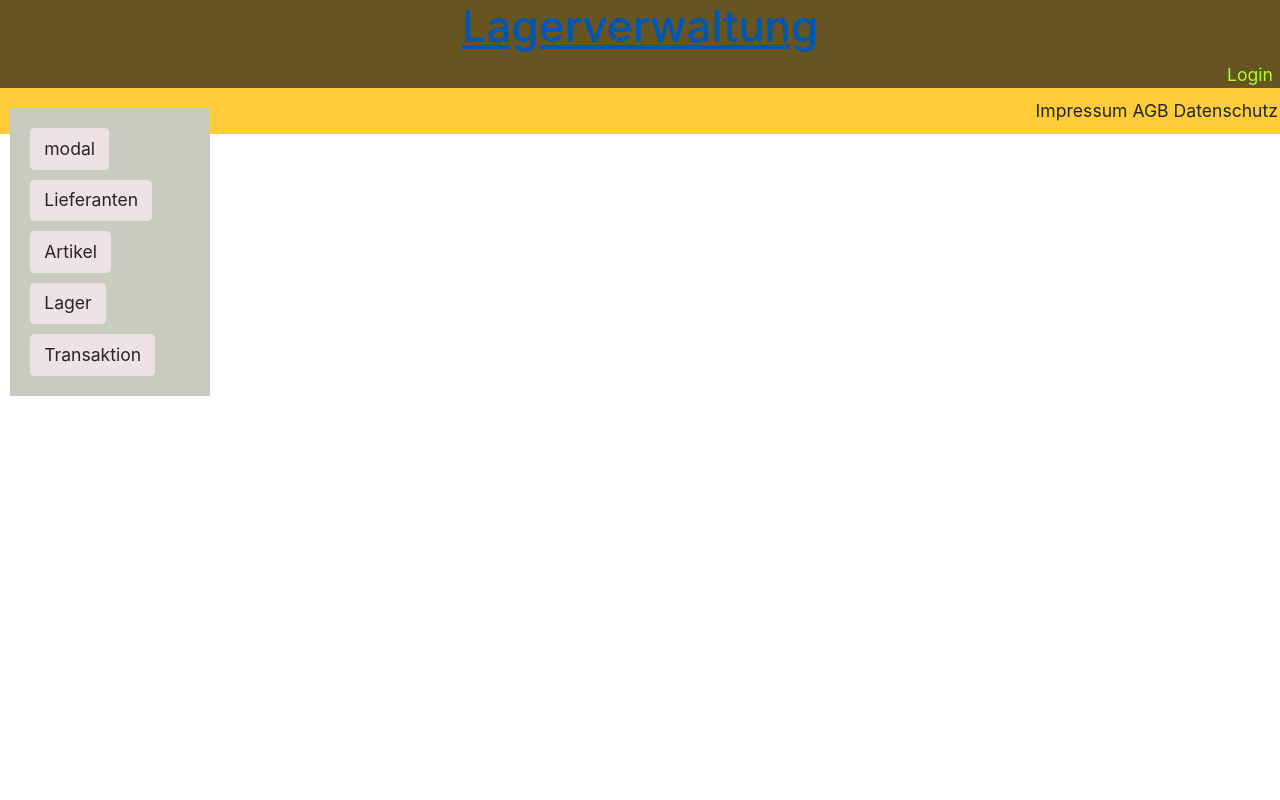
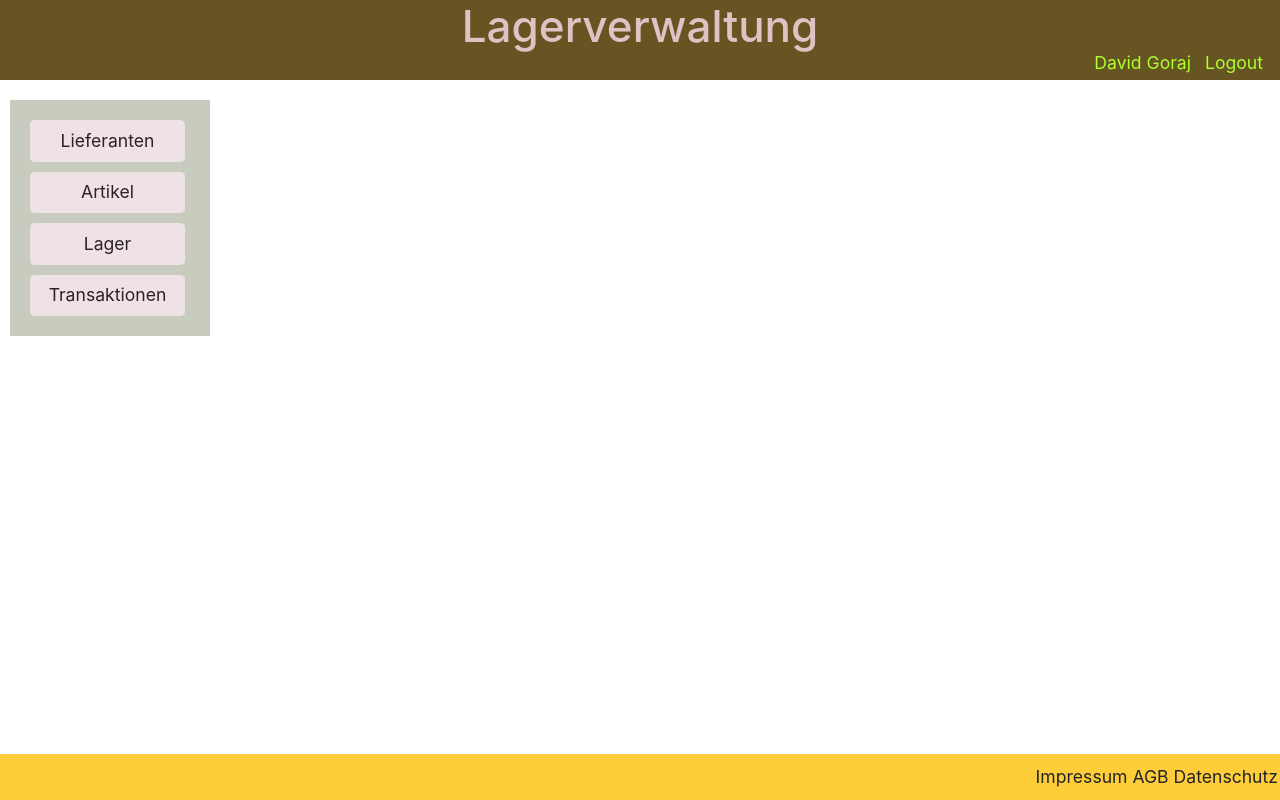
Before and after one commit to Wollhaar/LagerVerwaltung, a PHP site: page / in a window 1280 px wide. Run offline with PHP 8.4, Linux system fonts and the light colour scheme; style sheets or scripts are compiled from the project's sources; some libraries are stand-ins or nearby versions.

Commit message:
0.0.5 added table(DataTable) to project, modified user-logged-in-view and modal

```diff
--- a/index.html
+++ b/index.html
@@ -6,69 +6,73 @@
 
     <!-- CSS - libraries  -->
     <link rel="stylesheet" type="text/css" href="pub/lib/bootstrap-5.0.0-beta3-dist/css/bootstrap.min.css" />
+    <link rel="stylesheet" type="text/css" href="pub/lib/DataTables/datatables.min.css" />
     <!-- CSS - implements  -->
     <link rel="stylesheet" type="text/css" href="pub/css/less/styles.css" />
 
     <!-- JavaScript - libraries  -->
     <script src="pub/lib/jQuery/jquery-3.6.0.min.js" ></script>
     <script src="pub/lib/bootstrap-5.0.0-beta3-dist/js/bootstrap.min.js.map"></script>
+    <script src="pub/lib/DataTables/datatables.min.js" ></script>
     <!-- JavaScript - implements  -->
 </head>
 <body>
 <header>
-    <a href="/{default}" id="header-link"><h1>Lagerverwaltung</h1></a>
+    <a href="/{default}" id="header-link" class="page-style"><h1>Lagerverwaltung</h1></a>
     <ul id="header_menu">
-        <li><a href="/login">Login</a></li>
+        <li><a id="user-field" class="page-style" href="#"></a></li>
+        <li><a id="login-link" class="page-style" href="/login">Login</a></li>
     </ul>
 </header>
 <aside>
-    <div id="side-menu">
-        <button type="button" class="btn btn-primary" data-toggle="modal" data-target="#exampleModal">
-            modal
-        </button>
-        <button type="button" class="btn btn-primary">
+    <div id="side-menu" class="d-none">
+        <div class="main-buttons">
+            <button type="button" class="btn btn-primary" value="lieferanten">
                 Lieferanten
             </button>
-        <button type="button" class="btn btn-primary">
+            <button type="button" class="btn btn-primary" value="artikel">
                 Artikel
             </button>
-        <button type="button" class="btn btn-primary">
+            <button type="button" class="btn btn-primary" value="lager">
                 Lager
             </button>
-        <button type="button" class="btn btn-primary">
-            Transaktion
+            <button type="button" class="btn btn-primary" value="transaktionen">
+                Transaktionen
             </button>
         </div>
+    </div>
 </aside>
-<div id="body" class="container col-12"></div>
+<div id="body" class="container col-12">
+    <div class="table-default">
+        <h5 class="table-header"></h5>
+        <table id="data-table" class="display" width="100%"></table>
+    </div>
+</div>
 
 <script type="text/javascript" src="pub/js/main.js"></script>
+<script type="text/javascript" src="pub/js/Request.js"></script>
+
 <footer>
     Impressum AGB Datenschutz
 </footer>
-
-<div class="table-default">
-    <h5 class="table-header"></h5>
-    <table>
+<!--<table>
     <thead><th>Name</th><th>Adresse</th><th>Datum</th><th>Absender</th><th>Empfänger</th><th>Aktion</th></thead>
     <tbody class="table-results"></tbody>
-    </table>
-</div>
+</table>-->
 
 <!-- modal - copy of https://getbootstrap.com/docs/4.0/components/modal/ -->
-<div class="modal" id="exampleModal" tabindex="-1" role="dialog">
+<div class="modal" tabindex="-1" role="dialog">
     <div class="modal-dialog" role="document">
         <div class="modal-content">
             <div class="modal-header">
-                <h5 class="modal-title">Modal title</h5>
-                <button type="button" class="close" data-dismiss="modal" aria-label="Close">
-                    <span aria-hidden="true">&times;</span>
+                <h5 class="modal-title"></h5>
+                <button type="button" class="btn-close" data-dismiss="modal" aria-label="Close">
                 </button>
             </div>
             <div class="modal-body"></div>
             <div class="modal-footer">
                 <button type="button" class="btn btn-primary">Speichern</button>
-                <button type="button" class="btn btn-secondary" data-dismiss="modal">Schließen</button>
+                <button type="button" class="btn btn-secondary close" data-dismiss="modal">Schließen</button>
             </div>
         </div>
     </div>
--- a/pub/css/less/styles.less
+++ b/pub/css/less/styles.less
@@ -1,5 +1,5 @@
 @first_theme: #652;
-@2nd_theme: #878;
+@2nd_theme: #BAB;
 
 html {font-size: 1.1rem}
 * {margin: 0; padding: 0}
@@ -17,20 +17,19 @@ html {font-size: 1.1rem}
   display: inline-block;
 }
 
-a {
+a.page-style {
   text-decoration: none;
   color: greenyellow;
+
+  :hover {
+    color: #dfc2c4;
+    text-decoration: none;
   }
-button {
-  background-color: @first_theme;
-  color: greenyellow;
-
-
 }
 
 header {
   width: 100%;
-  min-height: 30px;
+  height: 80px;
   background-color: @first_theme;
 
   h1 {
@@ -38,8 +37,11 @@ header {
   }
 
   ul {
-    display: inline;
+    display: flex;
     text-align: right;
+    position: absolute;
+    top: 50px;
+    right: 10px;
 
     li {
       list-style-type: none;
@@ -62,12 +64,17 @@ aside {
     padding: 10px 20px;
     background-color: #c8ccbe;
 
+    .main-buttons {
+      width: 155px;
+
       button {
+        width: 100%;
         display: block;
         margin: 10px 0;
         background-color: #efe2e4;
         border-color: #efe2e4;
         color: #2c2128;
+      }
     }
   }
 }
@@ -80,16 +87,17 @@ aside {
 }
 
 footer {
+  width: 100%;
   padding: 10px 2px;
-  //position: fixed;
-  //bottom: 0;
+  position: fixed;
+  bottom: 0;
 
   background-color: #ffcd39;
   text-align: right;
 }
 
 .table-default {
-  display: none;
+  //display: none;
 
   .table-header {
   }
--- a/pub/js/main.js
+++ b/pub/js/main.js
@@ -1,8 +1,41 @@
-global_data = null;
-default_page = 'home';
+let global_data = null;
+let default_page = 'home';
 
 function init() {
+    global_data = {user: {authenticated: true, first_name: 'David', last_name: 'Goraj'}}; // Test
+
     default_link();
+    // check_session();
+    check_user();
+}
+
+function check_session()
+{
+    const request = new Request('session', 'get', 'check', {});
+    request.send();
+    global_data = request.get();
+}
+
+function check_user()
+{
+    let user = global_data.user;
+    if (user.authenticated) {
+        user_settings(user);
+    }
+}
+
+function user_settings(user)
+{
+    let user_element = $("#user-field");
+    $(user_element).text(user.first_name + ' ' + user.last_name);
+    $(user_element).removeClass('d-none');
+
+    let login = $("#login-link");
+    $(login).text('Logout');
+    $(login).attr('href', '/logout');
+
+    let side_menu = $("#side-menu");
+    $(side_menu).removeClass('d-none')
 }
 
 function create(name) {
@@ -37,7 +70,7 @@ function build_button(value) {
     $(btn).text(value);
     $(btn).attr('type', 'button');
     $(btn).attr('onclick', 'open_record(' +
-        '$(this).closest("tr").children("input[type=hidden]"), ' +
+        '$(this).closest("tr").find("input[type=hidden]"), ' +
         '$(this).closest("table").find("th"), ' +
         '$(this).closest(".table-results").find("input[name=table]")' +
         ')');
@@ -46,13 +79,13 @@ function build_button(value) {
     return btn;
 }
 
-function put_into_table(header, content) {
+function put_into_table(attr, content) {
     let table = $(".table-default").clone();
-    let class_name = 'table-' + header;
+    let class_name = 'table-' + attr.value;
 
     $(table).removeClass("table-default");
     $(table).addClass(class_name);
-    $(table).find(".table-header").text(header);
+    $(table).find(".table-header").text(attr.header);
 
     for (let record of Object.values(content)) {
         let row = create('tr');
@@ -74,47 +107,38 @@ function put_into_table(header, content) {
         }
         $(table).find(".table-results").append(row);
     }
-    $(table).find(".table-results").append(build_input('table', header, 'hidden'));
+    $(table).find(".table-results").append(build_input('table', attr.value, 'hidden'));
 
     $("#body").html(table);
     $(table).show();
 }
 
 function open_record(data, label, table) {
-    let fields = build_fields(data).mergeElements(build_labels(getText(label), data));
+    let fields = build_fields(data, 'text').mergeElements(
+            build_labels(
+                getData(label, 'innerText'),
+                getData(data, 'name')
+            )
+        );
+    fields.mergeElements(build_fields(data, 'hidden'), 1);
+
     let name = table[0].value;
-
     fields = fields.build('div');
-    fields.push(table);
-    console.log(fields);
+    fields.push(table.clone());
     modal('Bearbeite ' + name, fields);
 }
 
-function getData(data)
+function getData(data, what)
 {
     return $(data).map(function() {
-        return this.value;
+        return this[what];
     }).get();
 }
 
-function getAttr(data)
+function build_fields(data, type)
 {
     return $(data).map(function() {
-        return this.name;
-    }).get();
-}
-
-function getText(data)
-{
-    return $(data).map(function() {
-        return this.innerText;
-    }).get();
-}
-
-function build_fields(data)
-{
-    return $(data).map(function() {
-        return build_input(this.name, this.value, 'text', 'form-control');
+        return build_input(this.name, this.value, type, 'form-control');
     }).get();
 }
 
@@ -133,24 +157,41 @@ function modal(header, content) {
 
     $("body").append(modal);
     $(modal).show();
+
+    $(".modal button[class$=close]").click(function() {
+        $(this).closest(".modal").remove();
+    });
 }
 
 $(document).ready(function() {
     init();
 
+    $('#data-table').DataTable( {
+        data: {},
+        columns: [
+            {
+                title: "Name",
+                data: "name",
+            },
+            { title: "Adresse",data: "name", },
+            { title: "Datum", data: "date", },
+            { title: "Absender", data: "sender", },
+            { title: "Empfänger", data: "receiver", },
+            { title: "Aktion", data: "action", }
+        ]
+    } );
     $("#side-menu button").click(function() {
-        let topic = $(this).text();
-        // $("#body").html('');
-        put_into_table(topic, {0:{name:'chuck tester', adress: 'Kuster-Straße 11', date: '03.11.20', sender: 'Kühne+Nagel', receiver: 'IBM', action: 'Öffnen'}, 1:{name: 'max tester', adress: 'Muster-Allee 14', date: '12.10.16', sender: 'Detlef Louis', receiver: 'BIM', action: 'Öffnen'}});
+
+        let dataSet = [{name:'chuck tester', adress: 'Kuster-Straße 11', date: '03.11.20', sender: 'Kühne+Nagel', receiver: 'IBM', action: 'Öffnen'}, {name: 'max tester', adress: 'Muster-Allee 14', date: '12.10.16', sender: 'Detlef Louis', receiver: 'BIM', action: 'Öffnen'}];
+        let topic = Object;
+        topic.header = $(this).text();
+        topic.value = $(this).val();
+        // put_into_table(topic, {0:{name:'chuck tester', adress: 'Kuster-Straße 11', date: '03.11.20', sender: 'Kühne+Nagel', receiver: 'IBM', action: 'Öffnen'}, 1:{name: 'max tester', adress: 'Muster-Allee 14', date: '12.10.16', sender: 'Detlef Louis', receiver: 'BIM', action: 'Öffnen'}});
+
+
     });
 
-    $("button[data-toggle=modal]").click(function() {
-        modal('Test', 'Lorem ipsum dolor sit amet, consectetuer adipiscing elit. Aenean commodo ligula eget dolor. Aenean massa. Cum sociis natoque penatibus et magnis dis parturient montes, nascetur ridiculus mus. Donec quam felis, ultricies nec, pellentesque eu, pretium quis, sem. Nulla consequat massa quis enim. Donec pede justo, fringilla vel, aliquet nec, vulputate eget, arcu.');
-    });
-
-    $(".modal button:contains(Schließen)").click(function() {
-        $(this).closest(".modal").remove();
-    });
+    $("");
 });
 
 
@@ -164,20 +205,35 @@ Array.prototype.build = function(what)
     let built = [];
 
     Object.keys(this).forEach(function(key) {
-        let div = create(what);
-        div.append(array[key++])
-        div.append(array[key])
-        built.push(div);
+        if (key % 3) return;
+        let element = create(what);
+
+        element.append(array[key++]);
+        element.append(array[key++]);
+        element.append(array[key]);
+        built.push(element);
     });
     return built;
 }
-Array.prototype.mergeElements = function(array)
+Array.prototype.mergeElements = function(array, level = 0)
 {
     let i = 0;
     let arr = this;
     Object.keys(array).forEach(function(key) {
         arr.splice(i, 0, array[key]);
-        i+=2;
+        i+=2 + level;
     });
     return this;
 }
+
+
+// jQuery - script
+
+// src: https://stackoverflow.com/questions/67346415/jquery-don%C2%B4t-accept-property-cause-given-string-and-not-object/67346454#answer-67346574
+!(($) => {
+    $.fn.getArr = function(what) {
+        return this.map(function() {
+            return $(this)[what]()
+        }).get();
+    }
+})(jQuery)
```
Also changed, not shown: pub/js/Request.js (added, +41 -0 lines), 1 other file. Lines whose indentation alone changed are shown as unchanged.
